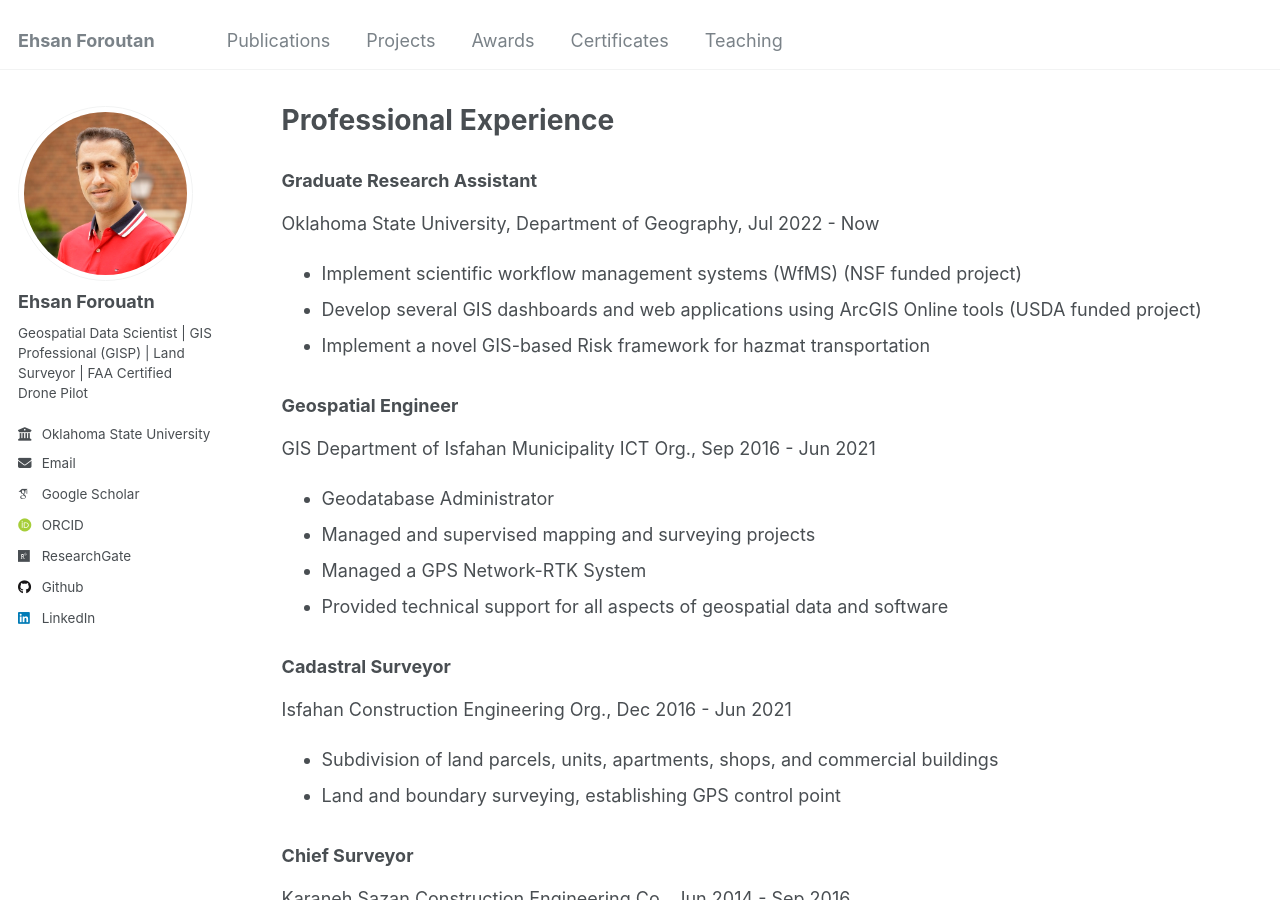
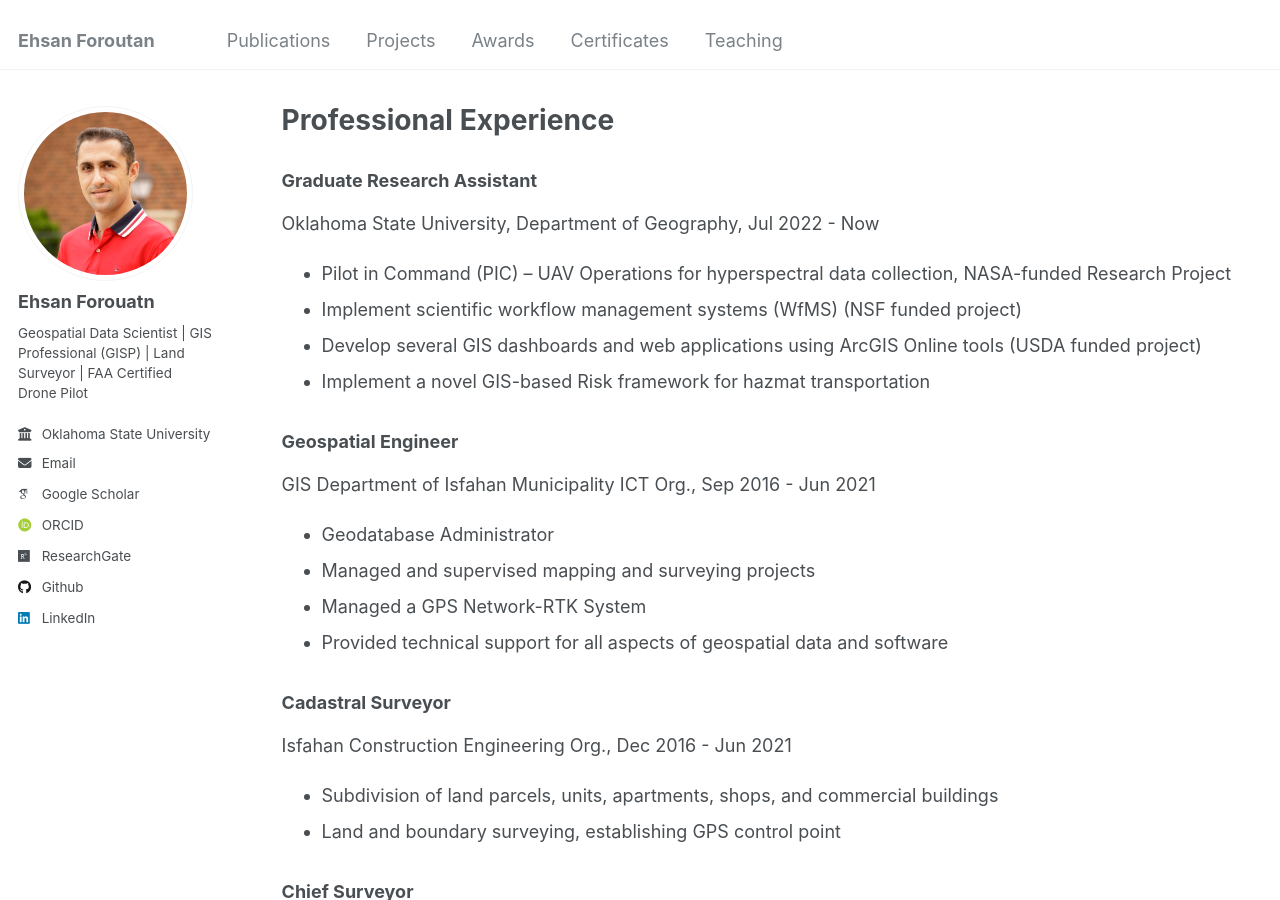
Before and after one commit to eforoutan/eforoutan.github.io, a Jekyll site: the page built from _pages/projects.html, in a window 1280 px wide and 900 px high. Built offline with Jekyll 4.4.1, drawn with Linux system fonts in a browser that asks for light colours; some web fonts are replaced.

Commit message:
Update projects.html

```diff
--- a/_pages/projects.html
+++ b/_pages/projects.html
@@ -11,6 +11,7 @@ author_profile: true
 <h3>Graduate Research Assistant</h3>
 <p>Oklahoma State University, Department of Geography, Jul 2022 - Now</p>
 <ul>
+  <li>Pilot in Command (PIC) – UAV Operations for hyperspectral data collection, NASA-funded Research Project</li>
   <li>Implement scientific workflow management systems (WfMS) (NSF funded project)</li>
   <li>Develop several GIS dashboards and web applications using ArcGIS Online tools (USDA funded project)</li>
   <li>Implement a novel GIS-based Risk framework for hazmat transportation</li>
```
